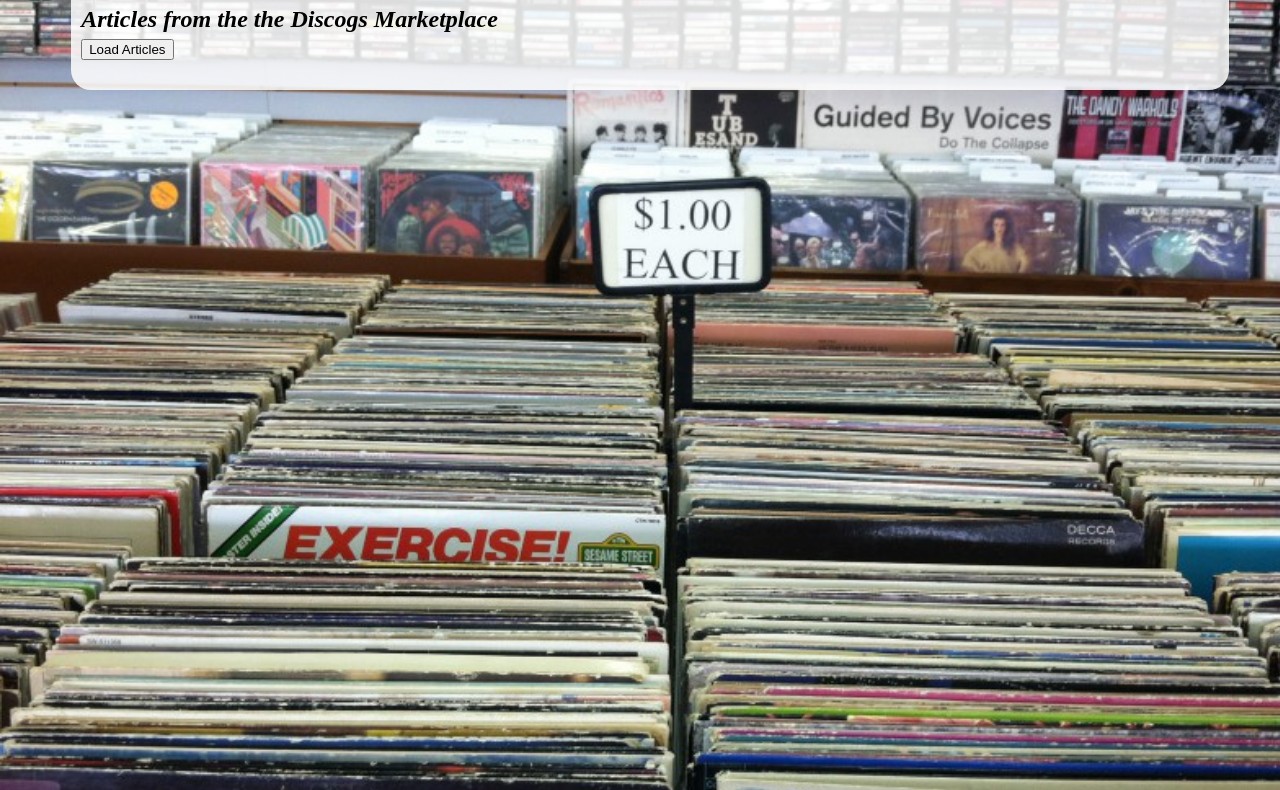
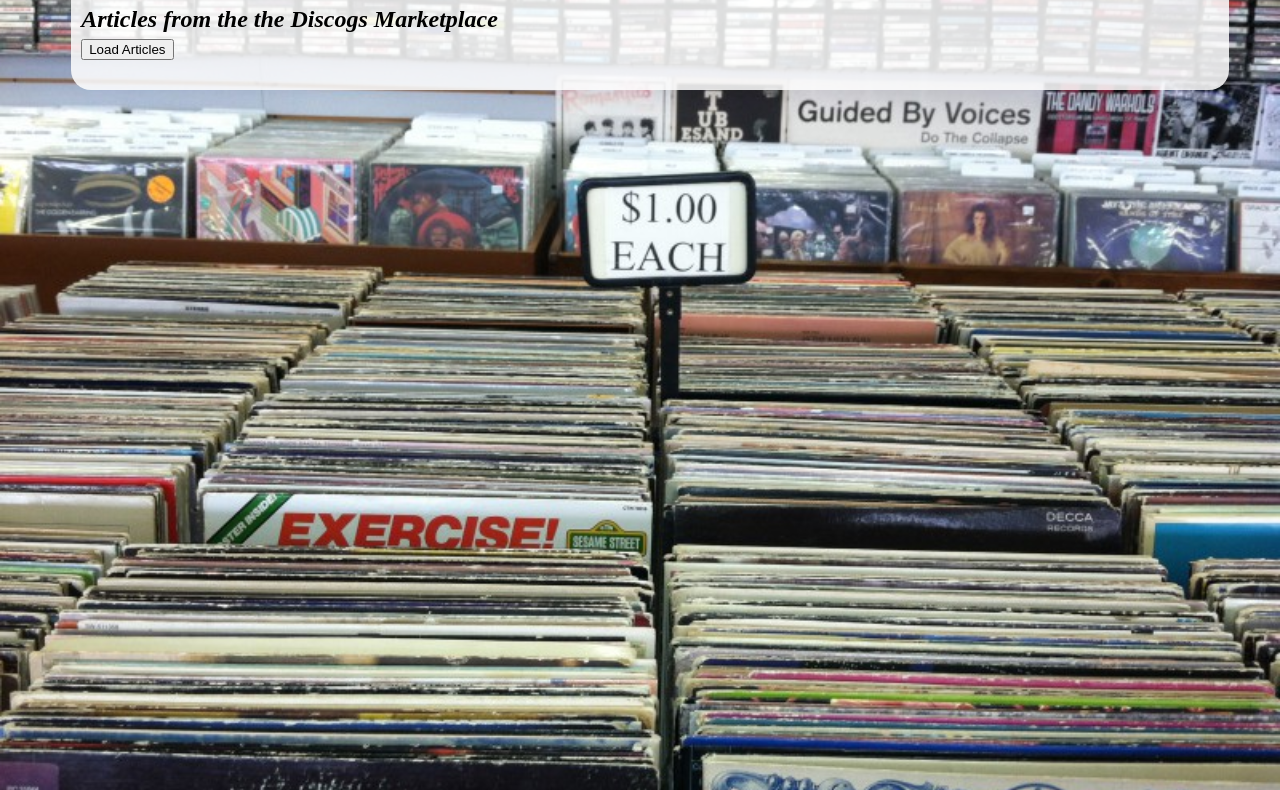
Before and after one commit to pchoza11/disc-blogs, a website: page public/index.html in a window 1280 px wide. Shown: the part 117-907 px from the top of the page. Drawn offline with nearby package versions, Linux system fonts and the light colour scheme; no server answers.

Commit message:
one more thats it

```diff
--- a/public/style.css
+++ b/public/style.css
@@ -1,6 +1,11 @@
 body {
     background-color: black;
     background-image: url("./assets/dolla-bin-background.jpg");
+    background-image: center;
+    background-position: right top;
+    background-repeat: no-repeat;
+    background-attachment: fixed;
+    background-size: cover;
     background-size: cover;
 }
 
```
